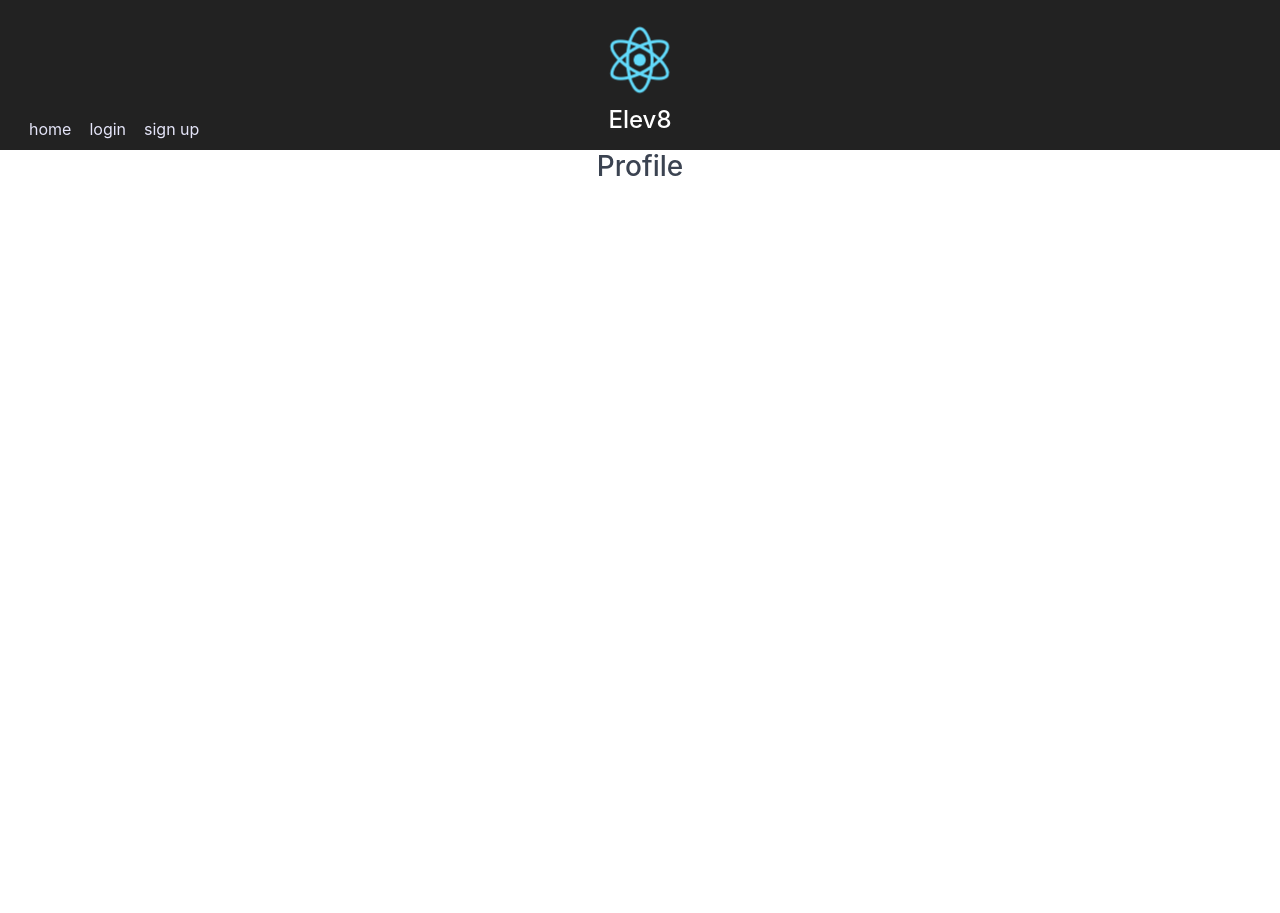
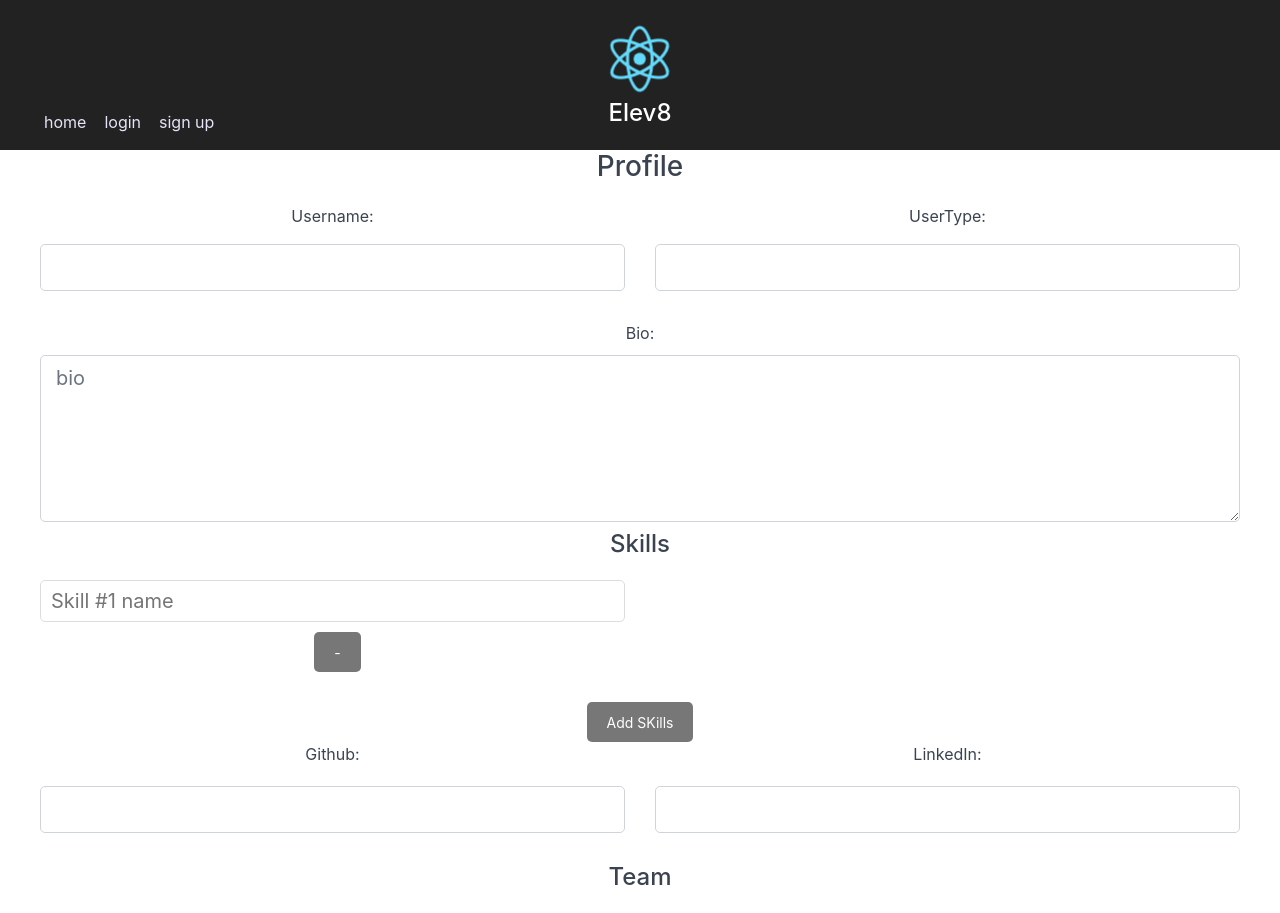
Before and after one commit to CtrlAltElite-SIH/Elev8-V2, a React (Create React App) app: page /profile in a window 1280 px wide. Shown: the top 913 px of the page. Before the commit the page ends 800 px from the top, so only its background shows below. Built offline with nearby package versions, Linux system fonts and the light colour scheme; no server answers.

Commit message:
add profile component and routes

```diff
--- a/package.json
+++ b/package.json
@@ -15,9 +15,11 @@
     "passport": "^0.4.0",
     "passport-local": "^1.0.0",
     "react": "^16.2.0",
+    "react-bootstrap": "^1.0.0-beta.16",
     "react-dom": "^16.12.0",
     "react-router-dom": "^4.2.2",
     "react-scripts": "^3.3.0",
+    "react-sidebar": "^3.0.2",
     "semantic-ui-react": "^0.88.2",
     "spectre.css": "^0.5.0"
   },
--- a/src/App.js
+++ b/src/App.js
@@ -10,6 +10,8 @@ import Post from "./components/Post";
 import Blogs from "./components/Blogs";
 import Blog from "./components/Blog";
 import Profile from "./components/Profile";
+import Feed from "./components/Feed";
+import "bootstrap/dist/css/bootstrap.min.css";
 class App extends Component {
   constructor() {
     super();
@@ -69,6 +71,7 @@ class App extends Component {
         <Route exact path="/blogs" component={Blogs} />
         <Route exact path="/blog/:id" component={Blog} />
         <Route exact path="/profile" component={Profile} />
+        <Route exact path="/feed" component={Feed} />
       </div>
     );
   }
--- a/src/components/Blog.js
+++ b/src/components/Blog.js
@@ -5,7 +5,7 @@ import React, { Component } from "react";
 // import { Link } from "react-router-dom";
 import axios from "axios";
 //this is the blog id i want to get from the pade url.. the blog id of your database
-
+import "bootstrap/dist/css/bootstrap.min.css";
 export default class Blog extends Component {
   constructor(props) {
     super(props);
--- a/src/components/Post.js
+++ b/src/components/Post.js
@@ -3,6 +3,7 @@
 //the ablove line is to remove some warnings related to jshint
 import React, {Component} from 'react';
 import axios from "axios";
+import "bootstrap/dist/css/bootstrap.min.css";
 export default class Post extends Component{
 
     constructor(props){
--- a/src/components/Profile.js
+++ b/src/components/Profile.js
@@ -4,23 +4,41 @@
 import React, { Component } from "react";
 import { Link } from "react-router-dom";
 import axios from "axios";
-
+import "./styles.css";
+import "bootstrap/dist/css/bootstrap.min.css";
 export default class Profile extends Component {
   constructor(props) {
     super(props);
+    this.onChangeUsername = this.onChangeUsername.bind(this);
+    this.onChangeGithub = this.onChangeGithub.bind(this);
+    this.onChangeLinkedin = this.onChangeLinkedin.bind(this);
+    this.onChangeUserType = this.onChangeUserType.bind(this);
+    this.onSubmit = this.onSubmit.bind(this);
+    this.onChangeBio = this.onChangeBio.bind(this);
     this.state = {
-        bio: '',
+      bio: "",
       blogs: [],
       username: "",
-        skills: [] ,
-        requirement:'',
-        github :'',
-        linkedIn:'',
+      userType :"",
+      skills: [
+        {
+          name: ""
+        }
+      ],
+      requirement: "",
+      github: "",
+      linkedIn: "",
       weblink: [],
-        team: []
-
+      team: [{
+          name: ""
+      }]
     };
-    console.log(props);
+    console.log(this.state);
+  }
+  onChangeBio(e) {
+    this.setState({
+      bio: e.target.value
+    });
   }
 
   onChangeUsername(e) {
@@ -28,12 +46,117 @@ export default class Profile extends Component {
       username: e.target.value
     });
   }
-onChangeSkills(e) {
+  onChangeUserType(e) {
     this.setState({
-        content: e.target.value
+      userType: e.target.value
     });
   }
+  onChangeGithub(e) {
+    this.setState({
+      github: e.target.value
+    });
+  }
+  onChangeLinkedin(e) {
+    this.setState({
+      linkedIn: e.target.value
+    });
+  }
+  handleSkillNameChange = idx => evt => {
+    const newSkills = this.state.skills.map((skills, sidx) => {
+      if (idx !== sidx) return skills;
+      return { ...skills, name: evt.target.value };
+    });
 
+    this.setState({ skills: newSkills });
+  };
+
+  handleSubmit = evt => {
+    const { name, skills } = this.state;
+    alert(`Incorporated: ${name} with ${skills.length} skills`);
+  };
+
+  handleAddSkill = () => {
+    this.setState({
+      skills: this.state.skills.concat([{ name: "" }])
+    });
+  };
+
+  handleRemoveSkill = idx => () => {
+    this.setState({
+      skills: this.state.skills.filter((s, sidx) => idx !== sidx)
+    });
+  };
+
+  handleSkillChanged(key, event) {
+    var skills = this.state.skills.slice();
+    skills[key] = event.target.value;
+    this.setState({ skills: skills });
+  }
+  handleTeamNameChange = idx => evt => {
+    const newTeam = this.state.team.map((team, sidx) => {
+      if (idx !== sidx) return team;
+      return { ...team, name: evt.target.value };
+    });
+
+    this.setState({ team: newTeam });
+  };
+
+  handleSubmitTeam = evt => {
+    const { name, team } = this.state;
+    alert(`Incorporated: ${name} with ${team.length} team`);
+  };
+
+  handleAddTeam = () => {
+    this.setState({
+      team: this.state.team.concat([{ name: "" }])
+    });
+  };
+
+  handleRemoveTeam = idx => () => {
+    this.setState({
+      team: this.state.team.filter((s, sidx) => idx !== sidx)
+    });
+  };
+
+  handleTeamChanged(key, event) {
+    var team = this.state.team.slice();
+    team[key] = event.target.value;
+    this.setState({ team: team });
+  }
+  onSubmit(e) {
+    e.preventDefault();
+
+    console.log(`Form submitted:`);
+
+    const payload = {
+        bio: this.state.bio,
+        blogs: this.state.blogs,
+        username: this.state.username,
+        userType: this.state.userType,
+        skills: this.state.skills,
+        requirement: this.state.requirement,
+        github: this.state.github,
+        linkedIn: this.state.linkedIn,
+        weblink: this.state.weblink,
+        team: this.state.team
+    };
+
+    axios.post("/user/profile" , payload)
+    .then(res => console.log(res.data));
+
+    this.setState({
+        bio: this.state.bio,
+        blogs: this.state.blogs,
+        username: this.state.username,
+        userType: this.state.userType,
+        skills: this.state.skills,
+        requirement: this.state.requirement,
+        github: this.state.github,
+        linkedIn: this.state.linkedIn,
+        weblink: this.state.weblink,
+        team: this.state.team
+    });
+}
 
   componentDidMount() {
     axios
@@ -42,7 +165,7 @@ onChangeSkills(e) {
         console.log(response);
         const user = response.data;
         console.log(user);
-        const { weblink, blogs, team ,skills} = user;
+        const { weblink, blogs, team, skills } = user;
         console.log(blogs);
         console.log(team);
         console.log(weblink);
@@ -50,13 +173,15 @@ onChangeSkills(e) {
           bio: user.bio,
           blogs: blogs,
           username: user.username,
-            skills: skills ,
-            requirement:user.requirement,
-            github :user.github,
-            linkedIn:user.linkedIn,
+          userType: user.userType,
+          skills: skills,
+          requirement: user.requirement,
+          github: user.github,
+          linkedIn: user.linkedIn,
           weblink: weblink,
           team: team
         });
+        console.log(skills);
       })
       .catch(function(err) {
         console.log(err);
@@ -67,7 +192,109 @@ onChangeSkills(e) {
     /* jshint ignore:start */
     return (
       <div>
+      <form onSubmit={this.onSubmit}>
         <h3>Profile</h3>
+        <div className="row">
+        <div className="form-group col-md-6">
+          <label className="form-label">Username: </label>
+          <input
+            type="text"
+            className="form-control"
+            value={this.state.username}
+            onChange={this.onChangeUsername}
+          />
+        </div>
+        <div className="form-group col-md-6">
+          <label className="form-label">UserType: </label>
+          <input
+            type="text"
+            className="form-control"
+            value={this.state.userType}
+            onChange={this.onChangeUserType}
+          />
+        </div>
+        </div>
+        <div className="form-group">
+          <label>Bio: </label>
+          <textarea
+            name="Bio"
+            id="post"
+            className="form-control"
+            placeholder="bio"
+            rows="5"
+            value={this.state.bio}
+            onChange={this.onChangeBio}
+          ></textarea>
+        </div>
+        <h4>Skills</h4>
+
+        {this.state.skills.map((skills, idx) => (
+          <div className="skills row">
+          <div className="col-md-6">
+            <input
+              type="text"
+              placeholder={`Skill #${idx + 1} name`}
+              value={skills.name}
+              onChange={this.handleSkillNameChange(idx)}
+            />
+            <button
+              type="button"
+              onClick={this.handleRemoveSkill(idx)}
+              className="small"
+            >-
+            </button>
+            </div>
+          </div>
+        ))}
+        <button type="button" onClick={this.handleAddSkill} className="small">
+          Add SKills
+        </button>
+        <div className="row">
+        <div className="form-group col-md-6">
+          <label>Github: </label>
+          <input
+            type="text"
+            className="form-control"
+            value={this.state.github}
+            onChange={this.onChangeGithub}
+          />
+        </div>
+        <div className="form-group col-md-6">
+          <label>LinkedIn: </label>
+          <input
+            type="text"
+            className="form-control"
+            value={this.state.linkedIn}
+            onChange={this.onChangeLinkedin}
+          />
+        </div>
+        </div>
+        <h4>Team</h4>
+
+        {this.state.team.map((team, idx) => (
+        <div className="skills col-md-6">
+            <input
+            type="text"
+            placeholder={`Team #${idx + 1} name`}
+            value={team.name}
+            onChange={this.handleTeamNameChange(idx)}
+            />
+            <button
+            type="button"
+            onClick={this.handleRemoveTeam(idx)}
+            className="small"
+            >-
+            </button>
+        </div>
+        ))}
+        <button type="button" onClick={this.handleAddTeam} className="small">
+        Add Team
+        </button>
+        <div className="form-group">
+            <input type="submit" value="Update Profile" className="btn btn-primary btn-dark" />
+        </div>
+
+        </form>
       </div>
     );
     /* jshint ignore:end */
--- a/src/components/navbar.js
+++ b/src/components/navbar.js
@@ -3,7 +3,8 @@ import { Redirect } from 'react-router-dom'
 import { Route, Link } from 'react-router-dom'
 import logo from '../logo.svg';
 import '../App.css';
-import axios from 'axios'
+import "bootstrap/dist/css/bootstrap.min.css";
+import axios from 'axios';
 
 class Navbar extends Component {
     constructor() {
--- /dev/null
+++ b/src/components/styles.css
@@ -0,0 +1,78 @@
+* {
+    box-sizing: border-box;
+  }
+
+  body {
+    padding-top: 0;
+    font-family: Helvetica Neue, Helvetica;
+    background: #f7f7f7;
+  }
+
+  h3 {
+    font-size: 18px;
+    margin-top: 20px;
+    margin-bottom: 5px;
+  }
+
+  form {
+    padding: 0 40px;
+  }
+
+  form input {
+    display: block;
+    width: 100%;
+    font-size: 20px;
+    padding: 5px 10px;
+    margin: 10px 0;
+    border-radius: 5px;
+    border: 1px solid #ddd;
+  }
+
+  form input.error {
+    border-color: red;
+  }
+
+  form button {
+    display: block;
+    width: 100%;
+    appearance: none;
+    border-radius: 5px;
+    background-color: #84c00c;
+    color: #fff;
+    border: none;
+    font-size: 16px;
+    height: 40px;
+    margin-top: 30px;
+  }
+
+  form button:hover {
+    background-color: #669509;
+  }
+
+  form button:disabled {
+    background-color: #dbf99f;
+    color: #333;
+  }
+
+  form button.small {
+    display: inline-block;
+    width: auto;
+    padding: 0 20px;
+    background-color: #777;
+    font-size: 14px;
+  }
+
+  form button.small:hover {
+    background-color: #999;
+  }
+
+  .skills {
+    display: flex;
+    direction: row;
+    align-items: center;
+  }
+
+  .skills button {
+    margin: 0;
+    margin-left: 10px;
+  }
```
Also changed, not shown: src/components/Feed.js (+111 -111 lines), src/App.css (line endings or trailing spaces), 2 other files (tests, documents, lock files or other folders). Lines whose indentation alone changed are shown as unchanged.
